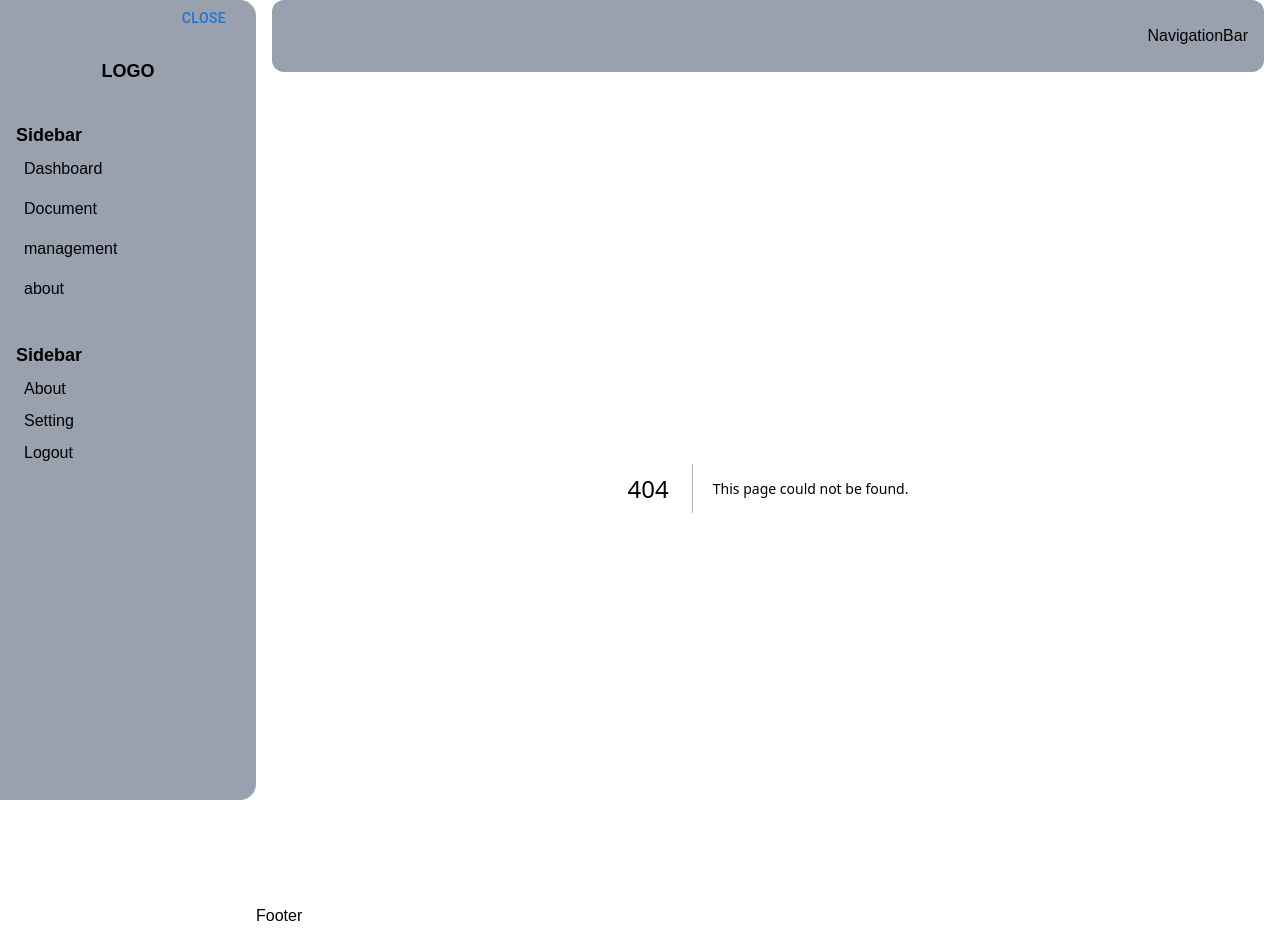
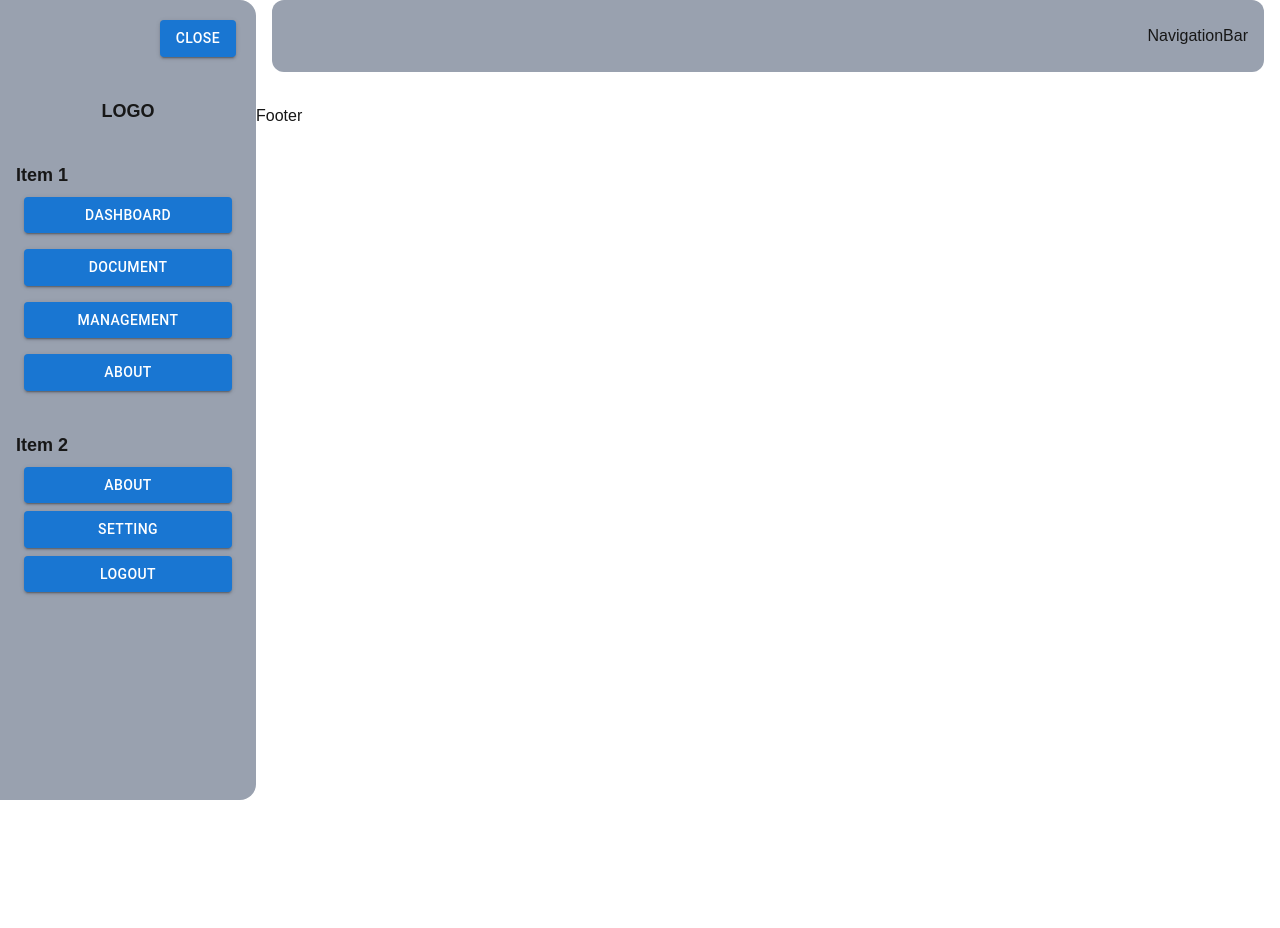
Before and after one commit to Nattakan-Phim/Test-VR-Frontend-Developer, a Next.js app: page /pages/movie in a window 1280 px wide. Before the commit this address had no page. After the commit the page ends 800 px from the top, so only its background shows below. Built offline with nearby package versions, Linux system fonts and the light colour scheme.

Commit message:
update api and movie

```diff
--- /dev/null
+++ b/src/app/pages/movie/page.tsx
@@ -0,0 +1,11 @@
+import React from 'react'
+
+const page = () => {
+  return (
+    <div>
+
+    </div>
+  )
+}
+
+export default page
--- a/src/components/Layout/NavigationBar.tsx
+++ b/src/components/Layout/NavigationBar.tsx
@@ -15,7 +15,7 @@ const NavigationBar: React.FC<NavigationBarProps> = ({
       className={`mx-4 p-4 flex items-center justify-between rounded-xl bg-gray-400`}
     >
       {isOpen ? (
-        <Button onClick={toggleSidebar}>Open</Button>
+        <Button onClick={toggleSidebar} variant="contained" >Open</Button>
       ) : (
         <div className="p-5"></div>
       )}
--- a/src/components/Layout/SideBar.tsx
+++ b/src/components/Layout/SideBar.tsx
@@ -21,10 +21,12 @@ const SideBar: React.FC<SidebarProps> = ({
           isOpen ? "translate-x-0" : "-translate-x-full"
         }`}
       >
-        <div className="flex justify-end px-5">
+        <div className="flex justify-end px-5 py-5">
           {isOpen ? (
             <Button
               onClick={toggleSidebar}
+              variant="contained"
+
             >
             Close
             </Button>
@@ -47,64 +49,71 @@ const SideBar: React.FC<SidebarProps> = ({
             <h2
               className={`text-lg font-bold`}
             >
-              Sidebar
+              Item 1
             </h2>
             <ul
               className={`m-2 flex flex-col gap-4`}
             >
-              <Link
+              <Button
+                href={"/"}
+                className="flex items-center gap-2 hover:border-2 rounded-xl hover:border-gray-400"
+                variant="contained"
+              >
+                Dashboard
+              </Button>
+              <Button
                 href={"/#"}
                 className="flex items-center gap-2 hover:border-2 rounded-xl hover:border-gray-400"
+                variant="contained"
               >
-                Dashboard
-              </Link>
-              <Link
+                Document
+              </Button>
+              <Button
                 href={"/#"}
                 className="flex items-center gap-2 hover:border-2 rounded-xl hover:border-gray-400"
+                variant="contained"
               >
-                Document
-              </Link>
-              <Link
+                management
+              </Button>
+              <Button
                 href={"/#"}
                 className="flex items-center gap-2 hover:border-2 rounded-xl hover:border-gray-400"
-              >
-                management
-              </Link>
-              <Link
-                href={"/#"}
-                className="flex items-center gap-2 hover:border-2 rounded-xl hover:border-gray-400"
+                variant="contained"
               >
                 about
-              </Link>
+              </Button>
             </ul>
           </div>
           <div className="p-4">
             <h2
               className={`text-lg font-bold`}
             >
-              Sidebar
+              Item 2
             </h2>
             <ul
               className={`m-2 flex flex-col gap-2`}
             >
-              <Link
+              <Button
                 href={"/#"}
                 className="flex items-center gap-2 hover:border-2 rounded-xl hover:border-gray-400"
+                variant="contained"
               >
                 About
-              </Link>
-              <Link
+              </Button>
+              <Button
                 href={"/#"}
                 className="flex items-center gap-2 hover:border-2 rounded-xl hover:border-gray-400"
+                variant="contained"
               >
                 Setting
-              </Link>
-              <Link
+              </Button>
+              <Button
                 href={"/#"}
                 className="flex items-center gap-2 hover:border-2 rounded-xl hover:border-gray-400"
+                variant="contained"
               >
                 Logout
-              </Link>
+              </Button>
             </ul>
           </div>
         </div>
```
Also changed, not shown: src/app/api/route.tsx (added).
